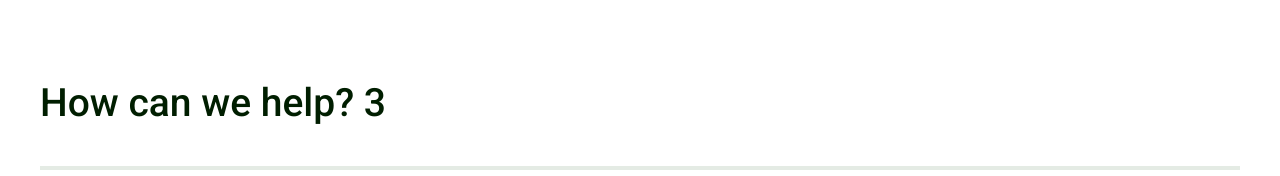
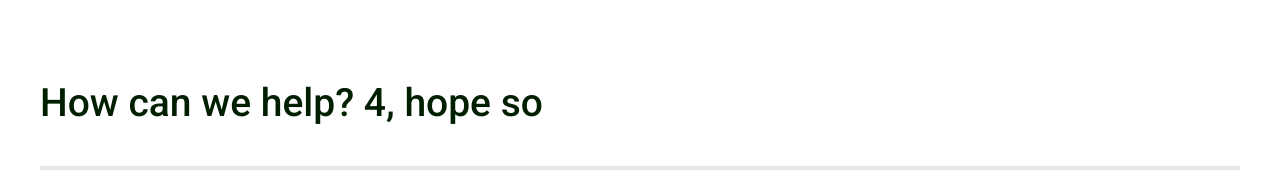
Before and after one commit to mananqayasdev/react, a React (Create React App) app: page / in a window 1280 px wide. Shown: the top 176 px of the page. Built offline with nearby package versions, Linux system fonts and the light colour scheme.

Commit message:
commit 4

```diff
--- a/src/App.js
+++ b/src/App.js
@@ -15,7 +15,7 @@ class App extends Component {
       <>
         <div className="main-container">
           <Heading
-            title="How can we help? 3
+            title="How can we help? 4, hope so
 "
           />
 
```
